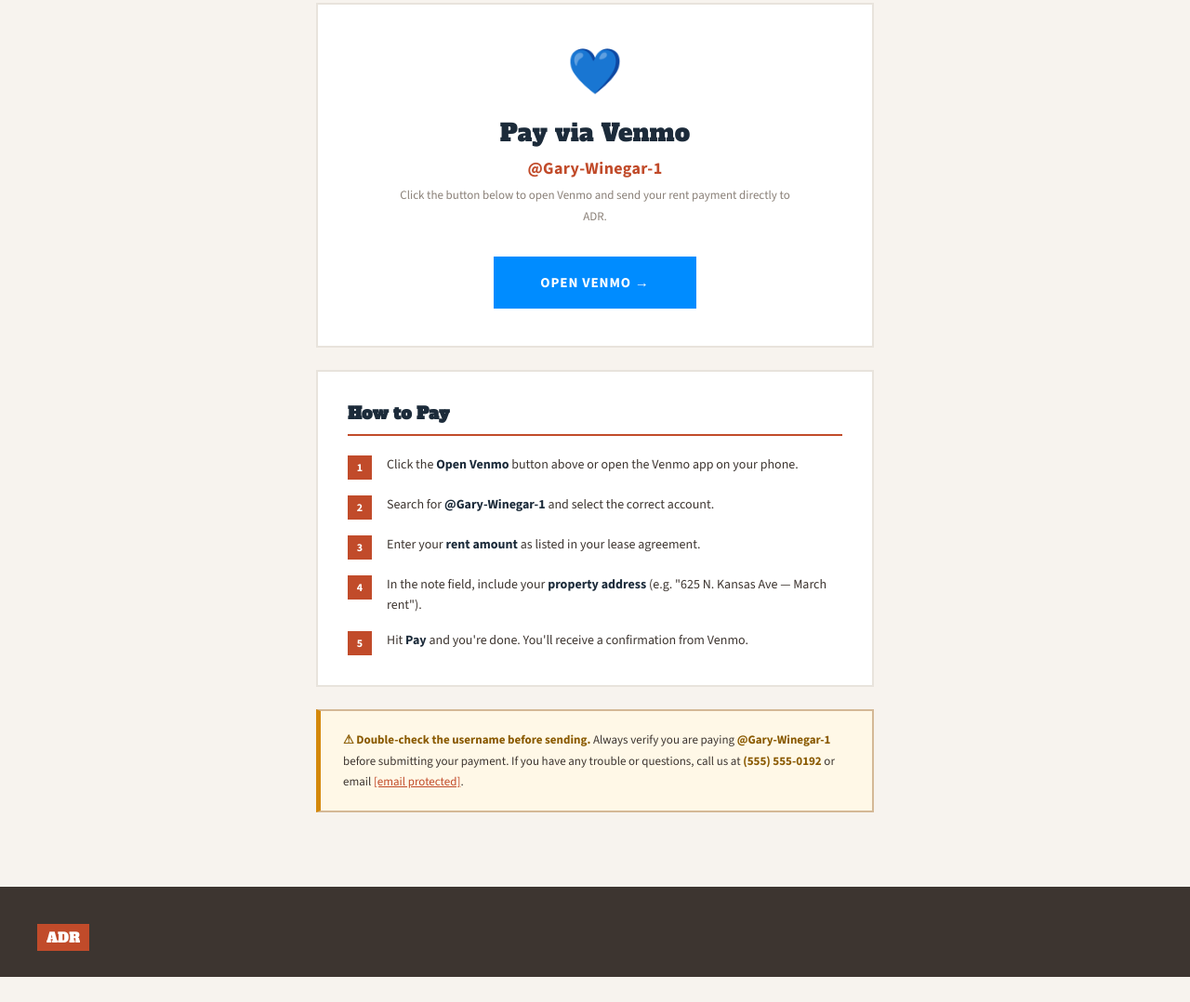
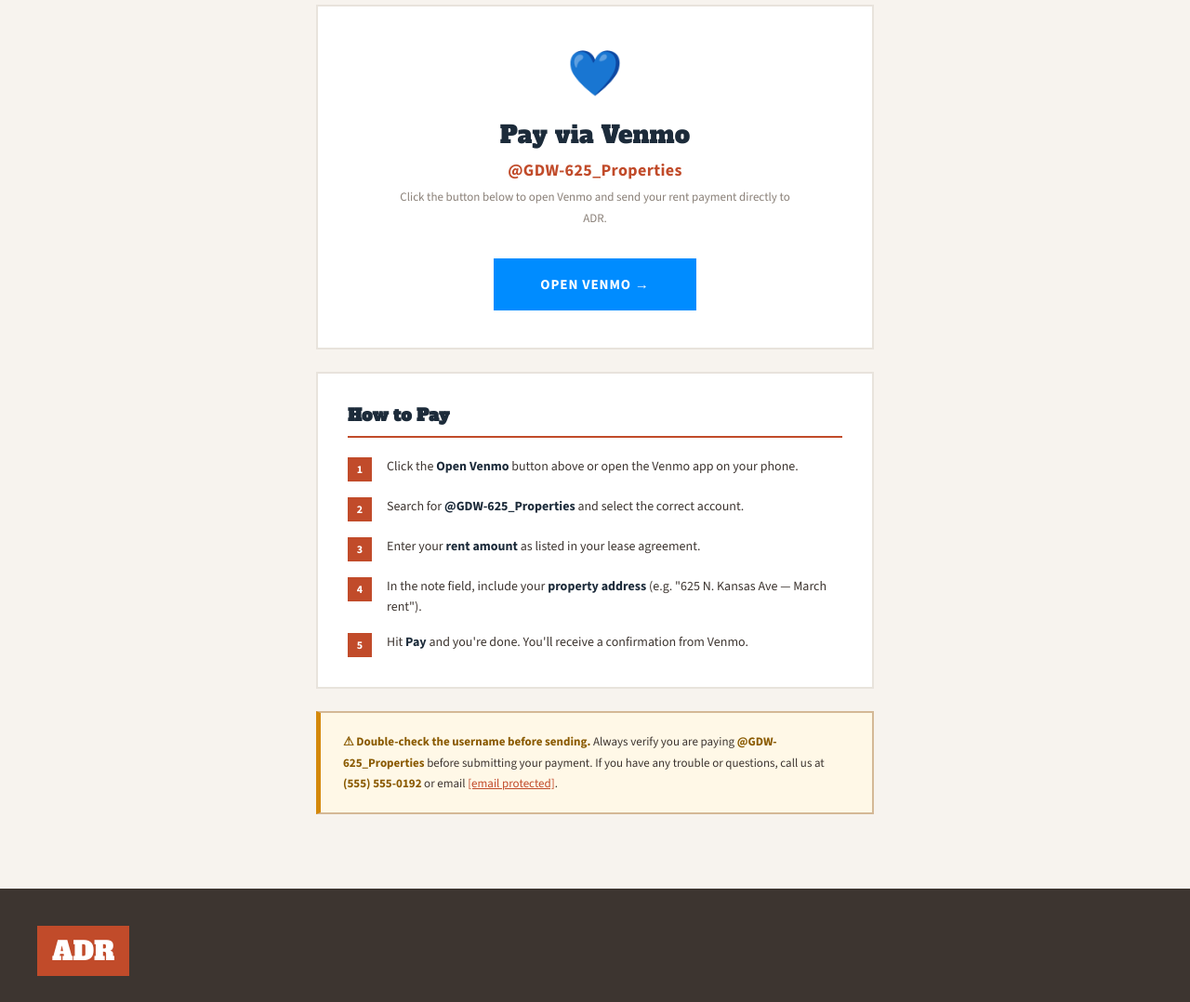
Before and after one commit to wilas101/adr-llc-test2, a plain HTML site: page pay-rent.html in a window 1280 px wide. Shown: the part 516-1594 px from the top of the page at 93% size. Before the commit the page ends 1567 px from the top, so only its background shows below. Drawn offline with nearby package versions, Linux system fonts and the light colour scheme.

Commit message:
Add files via upload

```diff
--- a/pay-rent.html
+++ b/pay-rent.html
@@ -36,7 +36,7 @@
   /* ===== NAV ===== */
   nav { background: var(--warm-wht); border-bottom: 3px solid var(--rust); display: flex; align-items: center; justify-content: space-between; padding: 16px 40px; position: sticky; top: 0; z-index: 100; box-shadow: 0 2px 8px rgba(0,0,0,0.12); }
   .nav-logo { display: flex; align-items: center; gap: 14px; text-decoration: none; }
-  .nav-logo-block { background: var(--rust); color: white; font-family: var(--ff-display); font-size: 20px; padding: 6px 14px; letter-spacing: 0.04em; line-height: 1; }
+  .nav-logo-block { background: var(--rust); color: white; font-family: var(--ff-display); font-size: 30px; padding: 8px 18px; letter-spacing: 0.04em; line-height: 1; }
   .nav-logo-text { font-family: var(--ff-display); font-size: 18px; color: var(--navy); letter-spacing: 0.02em; line-height: 1.1; display: block; }
   .nav-logo-sub { font-family: var(--ff-body); font-size: 10px; font-weight: 600; letter-spacing: 0.12em; text-transform: uppercase; color: var(--midgray); }
   .nav-links { display: flex; gap: 8px; list-style: none; }
@@ -91,7 +91,7 @@
   .footer-bottom { display: flex; justify-content: space-between; align-items: center; flex-wrap: wrap; gap: 12px; }
   .footer-copy { font-size: 12px; color: rgba(255,255,255,0.35); }
   .footer-brand { display: flex; align-items: center; gap: 10px; }
-  .footer-logo-block { background: var(--rust); color: white; font-family: var(--ff-display); font-size: 15px; padding: 4px 10px; }
+  .footer-logo-block { background: var(--rust); color: white; font-family: var(--ff-display); font-size: 28px; padding: 8px 16px; }
   .footer-brand-name { font-family: var(--ff-display); font-size: 16px; color: white; }
 
   @media (max-width: 768px) {
@@ -144,9 +144,9 @@
   <div class="payment-card">
     <div class="payment-logo">💙</div>
     <div class="payment-title">Pay via Venmo</div>
-    <div class="payment-username">@Gary-Winegar-1</div>
+    <div class="payment-username">@GDW-625_Properties</div>
     <div class="payment-desc">Click the button below to open Venmo and send your rent payment directly to ADR.</div>
-    <a href="https://venmo.com/Gary-Winegar-1" target="_blank" class="payment-btn">Open Venmo →</a>
+    <a href="https://www.venmo.com/u/GDW-625_Properties" target="_blank" class="payment-btn">Open Venmo →</a>
   </div>
 
   <!-- INSTRUCTIONS -->
@@ -158,7 +158,7 @@
     </div>
     <div class="step">
       <div class="step-num">2</div>
-      <div class="step-text">Search for <strong>@Gary-Winegar-1</strong> and select the correct account.</div>
+      <div class="step-text">Search for <strong>@GDW-625_Properties</strong> and select the correct account.</div>
     </div>
     <div class="step">
       <div class="step-num">3</div>
@@ -176,7 +176,7 @@
 
   <!-- WARNING -->
   <div class="warning-box">
-    <p><strong>⚠ Double-check the username before sending.</strong> Always verify you are paying <strong>@Gary-Winegar-1</strong> before submitting your payment. If you have any trouble or questions, call us at <strong>(555) 555-0192</strong> or email <a href="/cdn-cgi/l/email-protection#d1a6b8bdb0a2e0e1e091b6bcb0b8bdffb2bebc" style="color:var(--rust);"><span class="__cf_email__" data-cfemail="483f2124293b797879082f25292124662b2725">[email&#160;protected]</span></a>.</p>
+    <p><strong>⚠ Double-check the username before sending.</strong> Always verify you are paying <strong>@GDW-625_Properties</strong> before submitting your payment. If you have any trouble or questions, call us at <strong>(555) 555-0192</strong> or email <a href="/cdn-cgi/l/email-protection#d1a6b8bdb0a2e0e1e091b6bcb0b8bdffb2bebc" style="color:var(--rust);"><span class="__cf_email__" data-cfemail="483f2124293b797879082f25292124662b2725">[email&#160;protected]</span></a>.</p>
   </div>
 
 </div>
```
